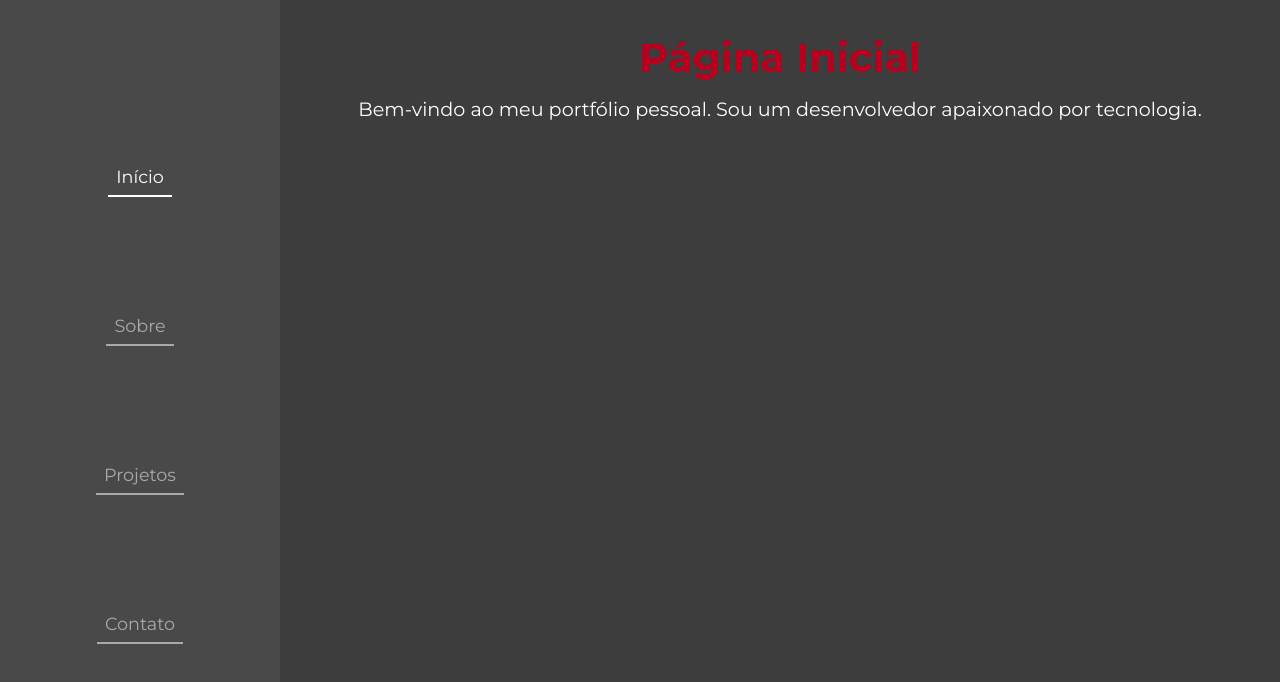
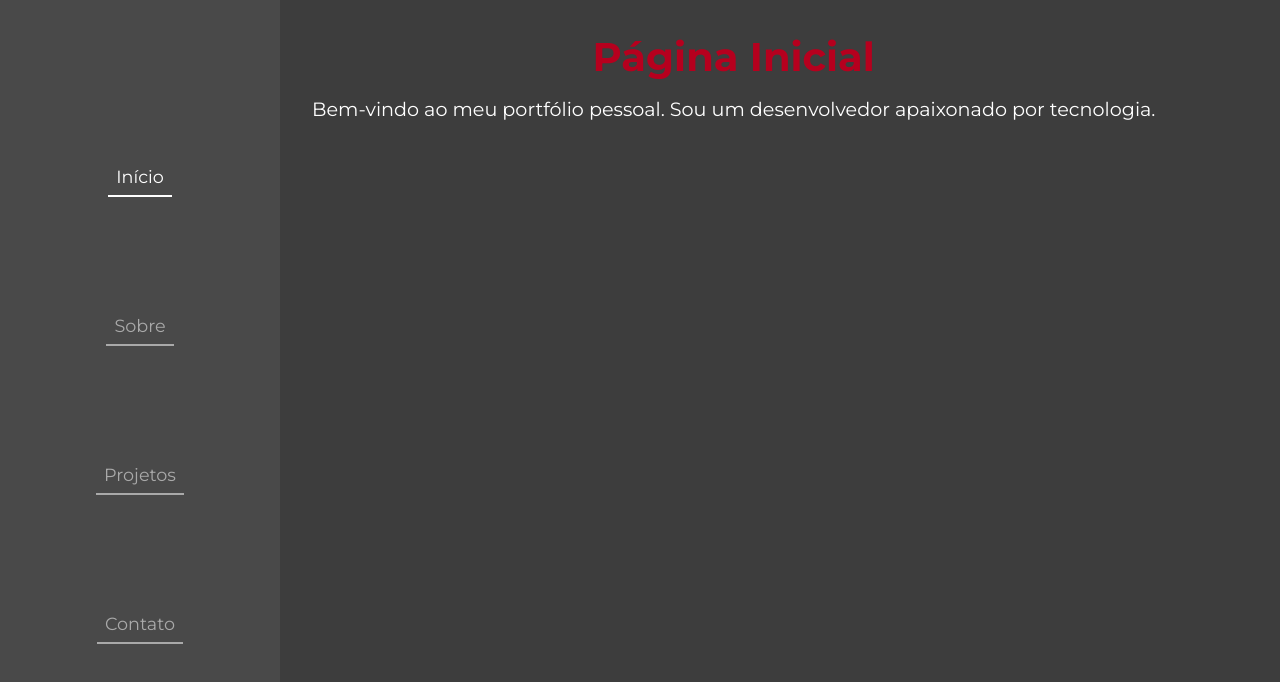
Before and after one commit to DouglassRibeiro/SPA_React_Django, a React (Vite) app in the folder frontend/: page / in a window 1280 px wide. Shown: the top 682 px of the page. Built offline with nearby package versions, Linux system fonts and the light colour scheme.

Commit message:
reformulating App,jsx - old function DOMNode - nodeRef - compatibility issue

```diff
--- a/frontend/src/App.jsx
+++ b/frontend/src/App.jsx
@@ -1,8 +1,8 @@
-// src/App.jsx
+// src/App.jsx - VERSÃO FINAL COM A CORREÇÃO nodeRef
 
-import React from "react";
+import React, { useRef } from "react"; // 1. Importe o 'useRef'
 import { BrowserRouter as Router, Routes, Route, NavLink, useLocation } from "react-router-dom";
-import { TransitionGroup, CSSTransition } from 'react-transition-group';
+import { SwitchTransition, CSSTransition } from 'react-transition-group'; // 2. Importe o SwitchTransition
 import styles from "./App.module.css";
 
 // Suas páginas
@@ -11,20 +11,15 @@ import About from "./pages/About";
 import Projects from "./pages/Projects";
 import Contact from "./pages/Contact";
 
-// Array com as configurações das rotas para facilitar o mapeamento
-const routes = [
-  { path: '/', name: 'Home', Component: Home },
-  { path: '/about', name: 'About', Component: About },
-  { path: '/projects', name: 'Projects', Component: Projects },
-  { path: '/contact', name: 'Contact', Component: Contact }
-];
-
 function AppContent() {
   const location = useLocation();
 
   const getNavLinkClass = ({ isActive }) => {
     return isActive ? `${styles.navLink} ${styles.active}` : styles.navLink;
   };
+
+  // 3. Criamos uma referência para o nó (o div) que será animado
+  const nodeRef = useRef(null);
 
   return (
     <div className={styles.menuContent}>
@@ -37,27 +32,28 @@ function AppContent() {
         </ul>
       </nav>
 
-      {/* Container principal para as páginas */}
-      <div className={styles.pageContainer}>
-        <TransitionGroup>
-          {/* A cada mudança de rota, uma nova CSSTransition será renderizada */}
+      <main className={styles.mainContainer}>
+        {/* 4. Usamos SwitchTransition para garantir trocas limpas */}
+        <SwitchTransition>
           <CSSTransition
-            key={location.key}
+            key={location.pathname} // Usar pathname é mais estável aqui
+            nodeRef={nodeRef} // 5. Passamos a referência aqui
             timeout={500}
             classNames="page"
-            unmountOnExit // Importante: remove o componente do DOM após a saída
+            unmountOnExit
           >
-            {/* O 'div' abaixo será o elemento que receberá as classes de animação */}
-            <div className="page">
+            {/* 6. Adicionamos a ref ao div que envolve as rotas */}
+            <div ref={nodeRef} className="page-container">
               <Routes location={location}>
-                {routes.map(({ path, Component }) => (
-                  <Route key={path} path={path} element={<Component />} />
-                ))}
+                <Route path="/" element={<Home />} />
+                <Route path="/about" element={<About />} />
+                <Route path="/projects" element={<Projects />} />
+                <Route path="/contact" element={<Contact />} />
               </Routes>
             </div>
           </CSSTransition>
-        </TransitionGroup>
-      </div>
+        </SwitchTransition>
+      </main>
     </div>
   );
 }
```
